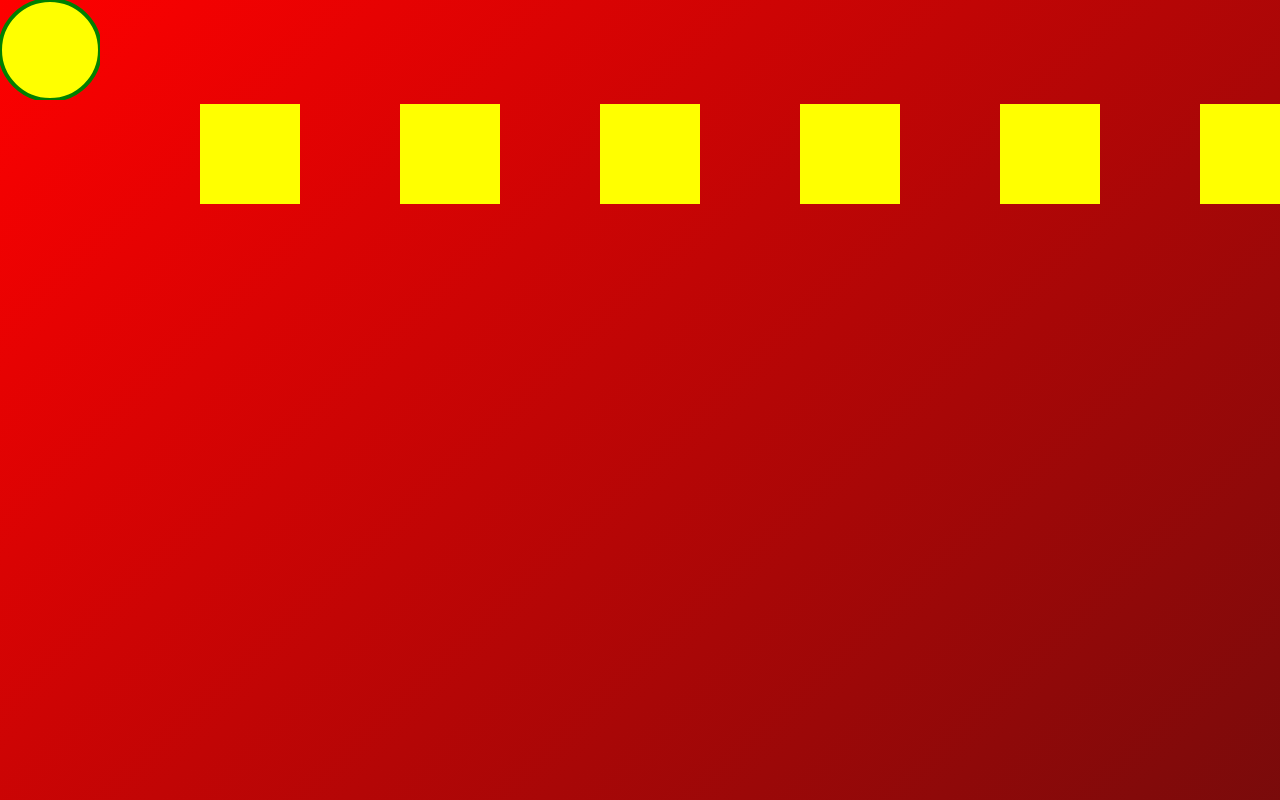
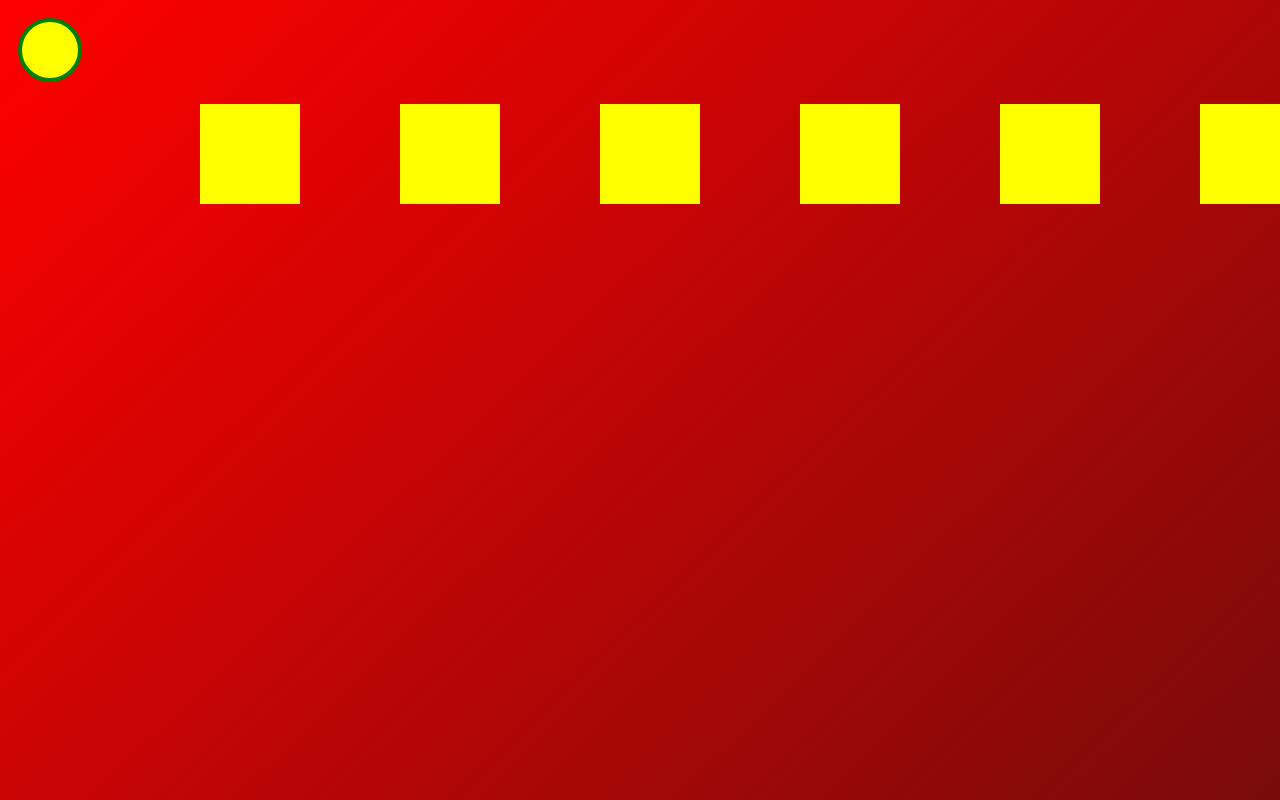
Before and after one commit to KUSHA-BK/TestLoad.github.io, a plain HTML site: page index.html in a window 1280 px wide. Drawn offline with Linux system fonts and the light colour scheme.

Commit message:
Update index.html

```diff
--- a/index.html
+++ b/index.html
@@ -11,7 +11,7 @@
   </head>
   <body>
     <svg width="100" height="100">
-  <circle cx="50" cy="50" r="50" stroke="green" stroke-width="4" fill="yellow" />
+  <circle cx="50" cy="50" r="30" stroke="green" stroke-width="4" fill="yellow" />
 </svg>
 <div/>
 <div/>
```
